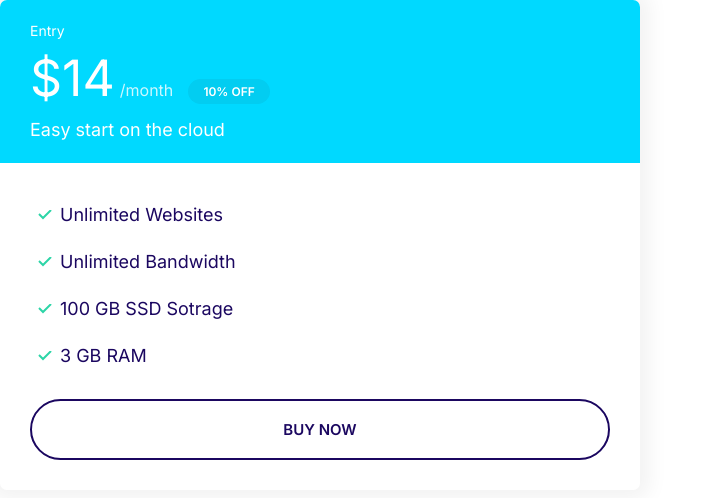
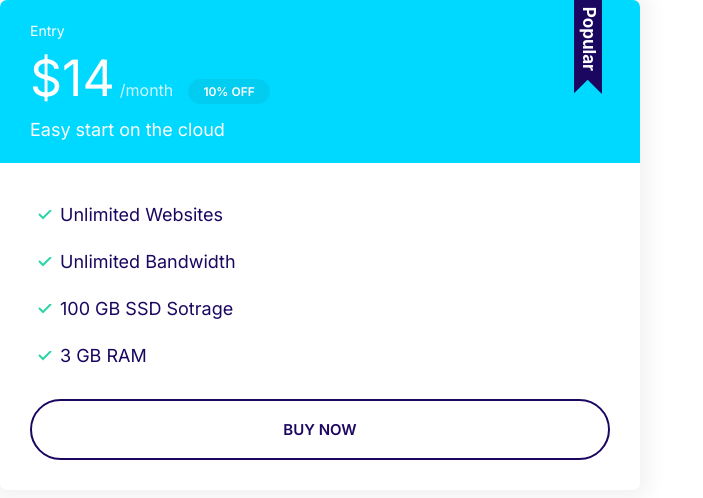
Before and after one commit to Onguko/TrialMoshify, a plain HTML site: page index.html in a window 1280 px wide. Shown: the whole page, without its empty margins (0-703 px from the left). Drawn offline with Linux system fonts and the light colour scheme.

Commit message:
positioning the popular badge

```diff
--- a/css/styles.css
+++ b/css/styles.css
@@ -335,6 +335,19 @@ display: flex;
     margin-bottom: 2rem;
 }
 
+.plan--popular .card__header {
+    position: relative;
+}
+
+.plan--popular .card__header::before {
+    content: url(../Images/popular.svg);
+    width: 40px;
+    display: inline-block;
+    position: absolute;
+    top: -6px;
+    right: 5%;
+}
+
 @media screen and (min-width:1024px){
     .plan__name {
         font-size: 1.4rem;
--- a/index.html
+++ b/index.html
@@ -16,7 +16,7 @@
   </head>
   <body>
     <div style="width: 50%">
-      <div class="plan">
+      <div class="plan plan--popular">
         <div class="card card--secondary">
           <header class="card__header">
             <h3 class="plan__name">Entry</h3>
```
Also changed, not shown: Images/popular.svg (added).
